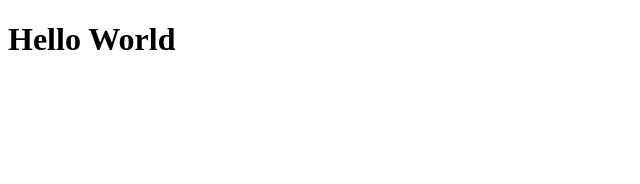
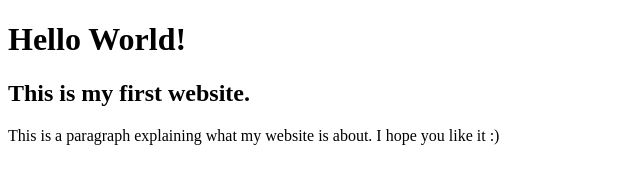
Before and after one commit to DaYoungSim/simple-website, a plain HTML site: page index.html in a window 1280 px wide. Shown: the whole page, without its empty margins (0-640 px from the left). Drawn offline with Linux system fonts and the light colour scheme.

Commit message:
add paragraph

```diff
--- a/index.html
+++ b/index.html
@@ -2,7 +2,10 @@
 <html>
 <body>
 
-<h1>Hello World</h1>
+<h1>Hello World!</h1>
+<h2>This is my first website.</h2>
+
+<p>This is a paragraph explaining what my website is about. I hope you like it :)</p>
 
 </body>
 </html>
```
